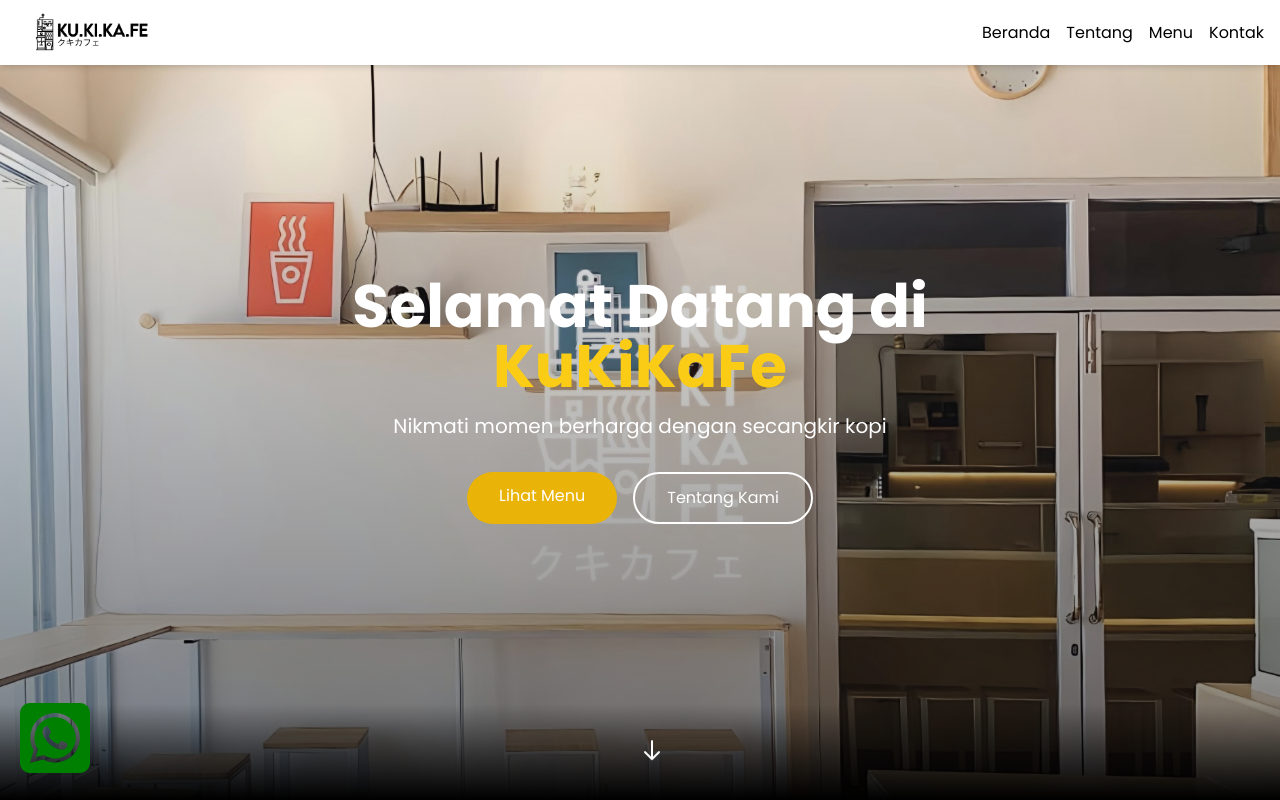
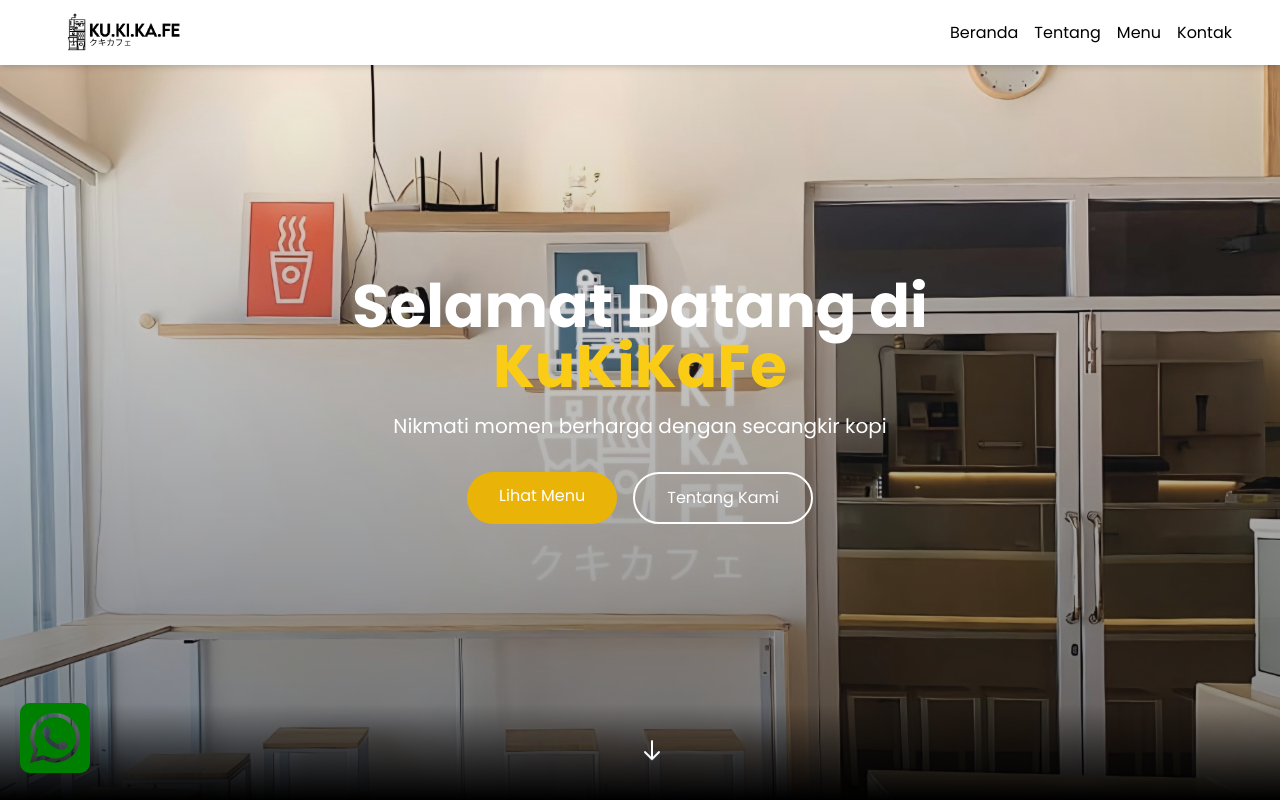
Before and after one commit to Nanzuxza/kukikafe_v2, a website: page index.html in a window 1280 px wide. Shown: the top 800 px of the page. Drawn offline with nearby package versions, Linux system fonts and the light colour scheme.

Commit message:
ubah navbar

```diff
--- a/index.html
+++ b/index.html
@@ -92,7 +92,7 @@
 
 <body class="min-h-screen">
     <header id="navbar" class="fixed top-0 left-0 right-0 w-full z-50 bg-white shadow-md navbar">
-        <div class="container mx-auto px-4 py-3 flex justify-between items-center transition-all duration-300">
+        <div class="container mx-auto px-12 py-3 flex justify-between items-center transition-all duration-300">
             <div class="transition-all duration-300">
                 <img src="/img/navbar_kuki_480.png" width="150" alt="kukikafe" class="transition-all duration-300">
             </div>
```
